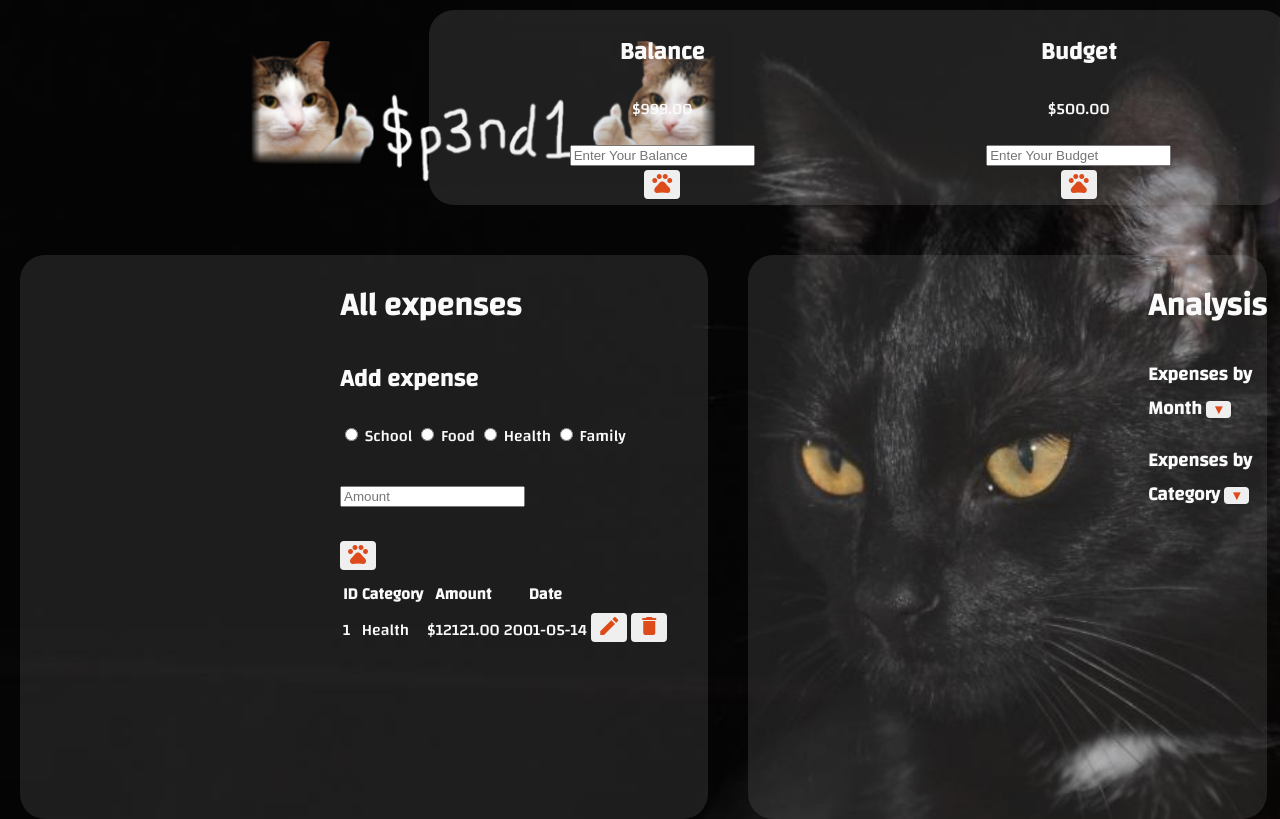
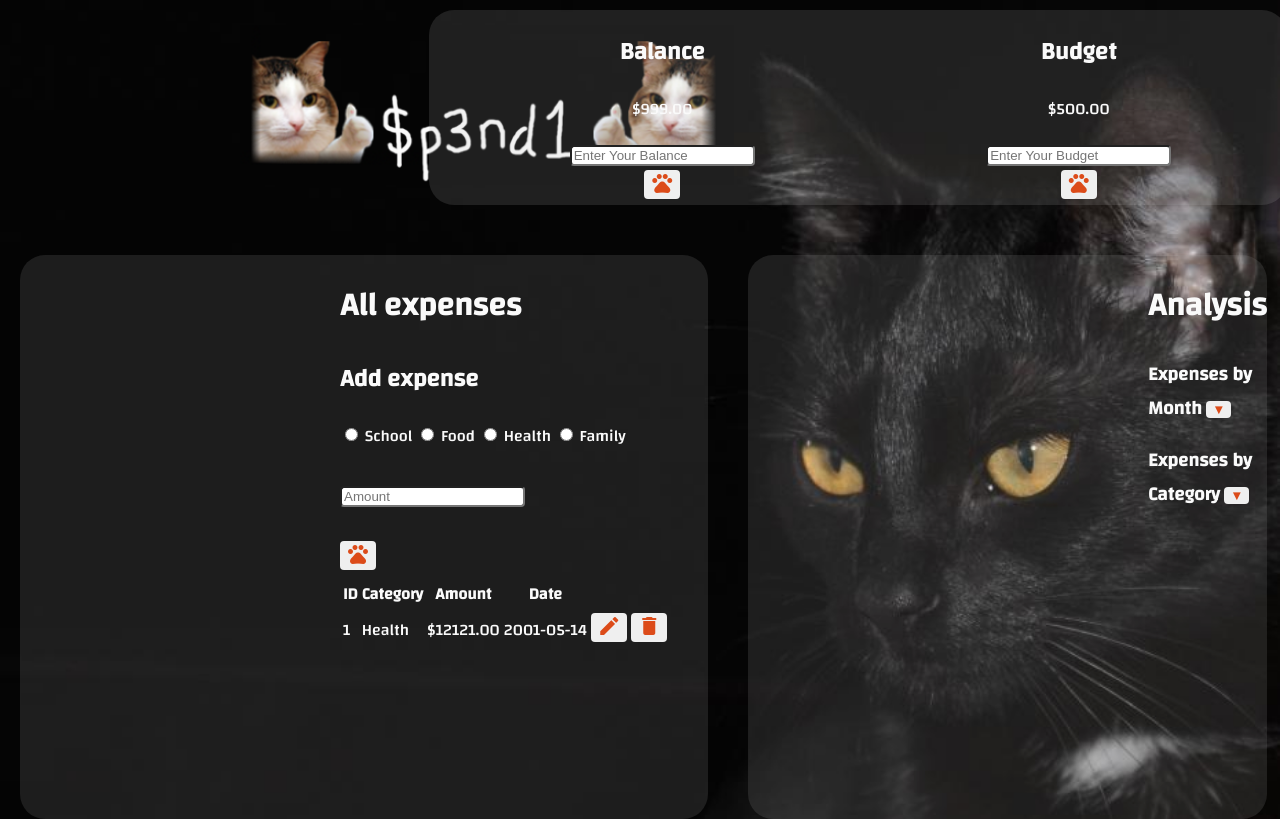
Before and after one commit to kamaljitSB/test-repo, a Flask app: page / in a window 1280 px wide. Run offline with Flask 2, Linux system fonts and the light colour scheme; some libraries are stand-ins or nearby versions.

```diff
--- a/templates/main.html
+++ b/templates/main.html
@@ -13,13 +13,13 @@
                     <div class="balance_container">
                         <h2> Balance </h2>
                         <p> ${{balanceBudget["balance"]}} </p>
-                        <input name="balance" placeholder="Enter Your Balance"><br>
+                        <input class="text-box" name="balance" placeholder="Enter Your Balance"><br>
                         <button name="button"><i class="material-icons">pets</i></button>
                     </div>
                     <div class="budget_container">
                         <h2> Budget </h2>
                         <p> ${{balanceBudget["budget"]}} </p>
-                        <input name="budget" placeholder="Enter Your Budget"><br>
+                        <input class="text-box" name="budget" placeholder="Enter Your Budget"><br>
                         <button name="button"><i class="material-icons">pets</i></button>
                     </div>
                 </div>
@@ -65,7 +65,7 @@
                         <label class="radioLabel" for="family">Family</label>
                     </div>
                     <br>
-                    <input name="amount" , placeholder="Amount"><br> <br>
+                    <input class="text-box" name="amount" , placeholder="Amount"><br> <br>
                     <button name="button"><i class="material-icons">pets</i></button>
                 </form>
             </div>
--- a/templates/update.html
+++ b/templates/update.html
@@ -35,8 +35,8 @@
 
         </div>
         <br>
-        <input type="date" name="date", value={{date}}><br> <br>
-        <input name="amount", value={{amount}}><br> <br>
+        <input class="text-box" type="date" name="date", value={{date}}><br> <br>
+        <input class="text-box" name="amount", value={{amount}}><br> <br>
         <button name="button"><i class="material-icons">pets</i></button>
     </form>
     <form action="http://localhost:5000" method="GET">
```
